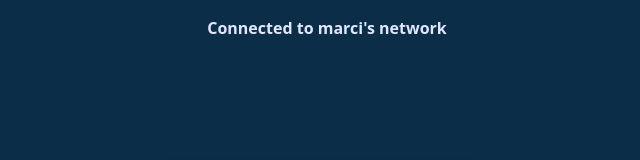
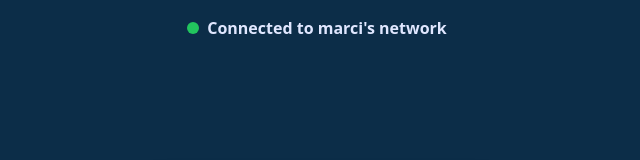
Before and after one commit to Marci0817/marci.cloud, a Next.js app: page / in a window 1280 px wide. Shown: the top 160 px of the page, without its empty margins (319-959 px from the left). Built offline with nearby package versions, Linux system fonts and the light colour scheme.

Commit message:
Update StatusCard.tsx

```diff
--- a/src/components/StatusCard.tsx
+++ b/src/components/StatusCard.tsx
@@ -1,9 +1,8 @@
-import React, { use, useEffect, useState } from 'react';
+import React, { useEffect, useState } from 'react';
 import { motion } from 'framer-motion';
 
 export default function StatusCard() {
-	const [statusCode, setStatusCode] = useState(1);
-
+	const [statusCode, setStatusCode] = useState<number>(1);
 	interface StatusCode {
 		text: string;
 		color: string;
@@ -14,10 +13,16 @@ export default function StatusCard() {
 	}
 
 	const statusCodes: StatusCodes = {
-		0: { text: "Connected to marci's network", color: 'green' },
-		1: { text: 'Connecting', color: 'yellow' },
-		404: { text: 'Error', color: 'red' },
+		0: { text: "Connected to marci's network", color: 'rgb(34 197 94)' },
+		1: { text: 'Connecting', color: 'rgb(234 179 8)' },
+		404: { text: 'Error', color: 'rgb(239 68 68)' },
 	};
+
+	useEffect(() => {
+		setTimeout(() => {
+			setStatusCode(0);
+		}, 3000);
+	}, []);
 
 	return (
 		<motion.div
@@ -27,16 +32,12 @@ export default function StatusCard() {
 			transition={{
 				y: { duration: 1 },
 				default: { ease: 'easeInOut' },
-			}}
-			onAnimationComplete={() =>
-				setTimeout(() => {
-					setStatusCode(0);
-				}, 3000)
-			}>
+			}}>
 			<div className='items-center text-indigo-100 leading-none rounded-full inline-flex'>
 				<motion.span
-					className={`flex w-3 h-3 rounded-full bg-${statusCodes[statusCode].color}-500`}
+					className={`flex w-3 h-3 rounded-full `}
 					animate={{ scale: [1.1, 1, 1.1] }}
+					style={{ backgroundColor: statusCodes[statusCode].color }}
 					transition={{
 						duration: 1,
 						repeat: Infinity,
```
